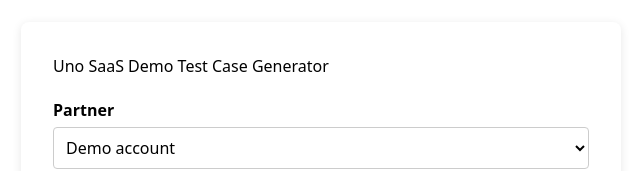
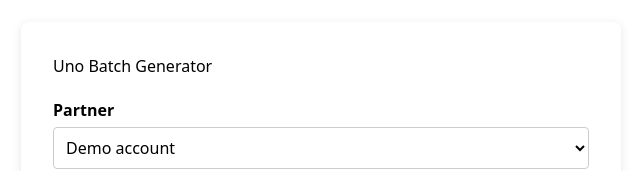
Before and after one commit to Ozymandiaz1876/batch-generator, a Next.js app: page / in a window 1280 px wide. Shown: the part 106-277 px from the top of the page, without its empty margins (319-959 px from the left). Built offline with nearby package versions, Linux system fonts and the light colour scheme.

Commit message:
app name

```diff
--- a/src/components/UnoDemoGenerator.js
+++ b/src/components/UnoDemoGenerator.js
@@ -49,7 +49,7 @@ const UnoDemoGenerator = () => {
 
   return (
     <div className="uno-demo-generator">
-      <h2>Uno SaaS Demo Test Case Generator</h2>
+      <h2>Uno Batch Generator</h2>
 
       <div className="input-group">
         <label htmlFor="partner">Partner</label>
```
Also changed, not shown: 1 other file (tests, documents, lock files or other folders).
